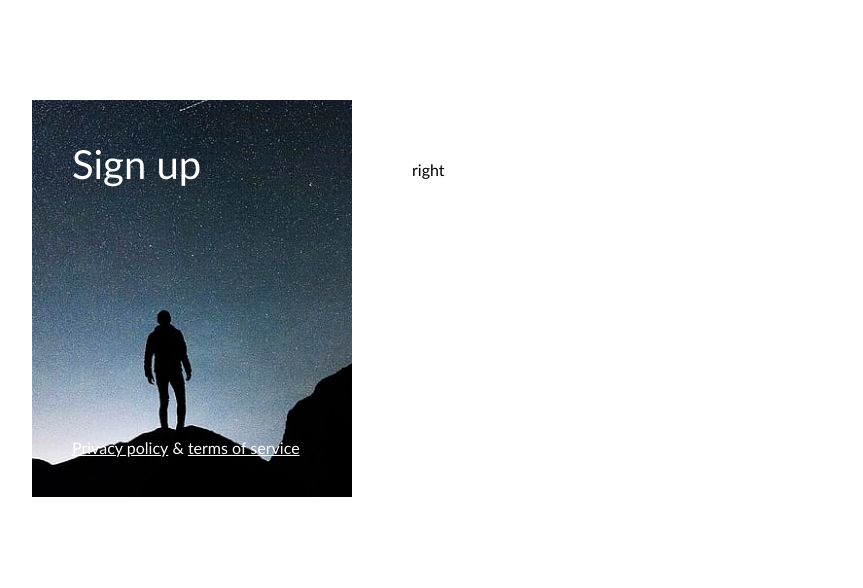
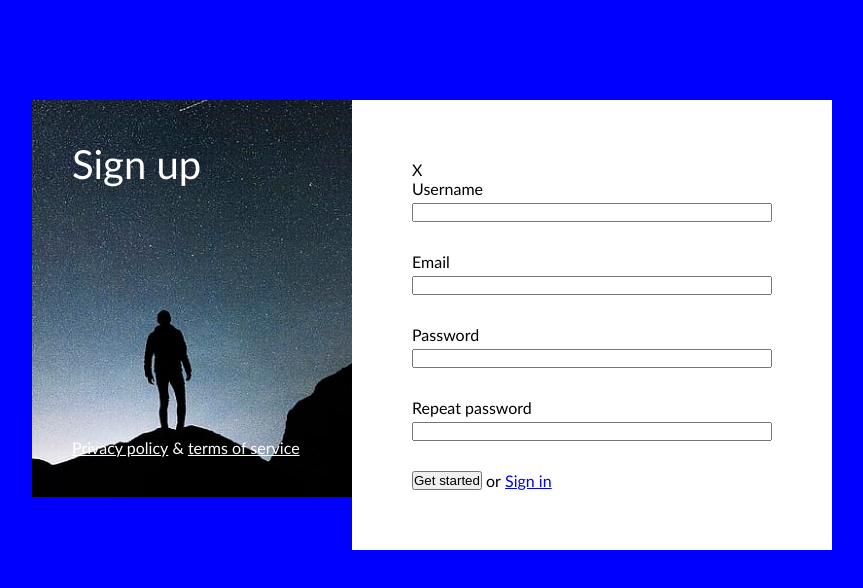
Before and after one commit to melanijaa/10-sign-up-page, a website: page index.html in a window 1280 px wide. Shown: the whole page, without its empty margins (208-1071 px from the left). Drawn offline with Linux system fonts and the light colour scheme.

Commit message:
right column, form style

```diff
--- /dev/null
+++ b/css/form.css
@@ -0,0 +1,22 @@
+.form {
+    width: 100%;
+}
+
+.form > .form-row {
+    width: 100%;
+    margin-bottom: 30px;
+}
+
+.form > .form-row:last-child {
+    margin-bottom: 0px;
+}
+
+.form > .form-row > .label {
+    display: inline-block;
+    width: 100%;
+    margin-bottom: 5px;
+}
+
+.form > .form-row > .input {
+    width: 100%;
+}
--- a/css/main.css
+++ b/css/main.css
@@ -1,14 +1,3 @@
-body,
-body * {
-    margin: 0;
-    padding: 0;
-    vertical-align: top;
-    box-sizing: border-box;
-}
-
-body {
-    font-family: 'Gill Sans', 'Gill Sans MT', Calibri, 'Trebuchet MS', sans-serif;
-}
 
 .container {
     width: 800px;
@@ -47,3 +36,6 @@ body {
     padding: 60px;
     background-color: #fff;
 }
+
+.close {
+}
--- /dev/null
+++ b/css/reset.css
@@ -0,0 +1,12 @@
+body,
+body * {
+    margin: 0;
+    padding: 0;
+    vertical-align: top;
+    box-sizing: border-box;
+}
+
+body {
+    font-family: 'Gill Sans', 'Gill Sans MT', Calibri, 'Trebuchet MS', sans-serif;
+    background-color: blue;
+}
--- a/index.html
+++ b/index.html
@@ -13,7 +13,14 @@
     <link rel="mask-icon" href="./favicon/safari-pinned-tab.svg" color="#5bbad5">
     <meta name="msapplication-TileColor" content="#da532c">
     <meta name="theme-color" content="#ffffff">
+    <!-- base/reset -->
+    <link rel="stylesheet" href="./css/reset.css">
+    <!-- 3th party -->
+    <!-- components -->
+    <link rel="stylesheet" href="./css/button.css">
     <link rel="stylesheet" href="./css/main.css">
+    <!-- custom style -->
+    <link rel="stylesheet" href="./css/form.css">
 </head>
 <body>
     <main class="container">
@@ -26,7 +33,30 @@
             </footer>
         </div>
         <div class="right-column">
-            right
+            <div class="close">X</div>
+            <form class="form">
+                <div class="form-row">
+                    <label for="" class="label">Username</label>
+                    <input type="text" class="input">
+                </div>
+                <div class="form-row">
+                    <label for="" class="label">Email</label>
+                    <input type="text" class="input">
+                </div>
+                <div class="form-row">
+                    <label for="" class="label">Password</label>
+                    <input type="text" class="input">
+                </div>
+                <div class="form-row">
+                    <label for="" class="label">Repeat password</label>
+                    <input type="text" class="input">
+                </div>
+                <div class="form-row">
+                    <button type="submit">Get started</button>
+                    <span>or</span>
+                    <a href="http://www.example.com/">Sign in</a>
+                </div>
+            </form>
         </div>
     </main>
 </body>
```
Also changed, not shown: css/button.css (added).
